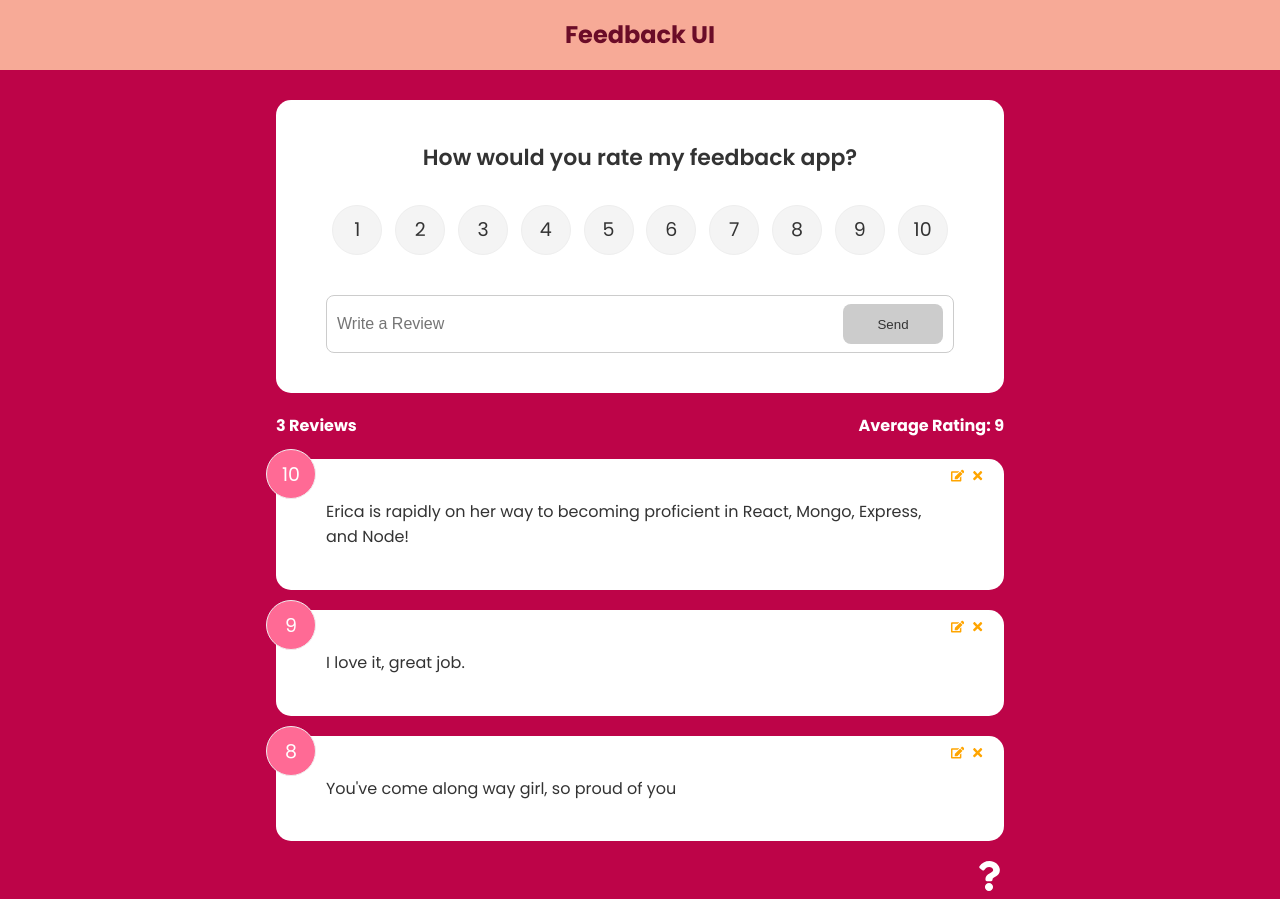
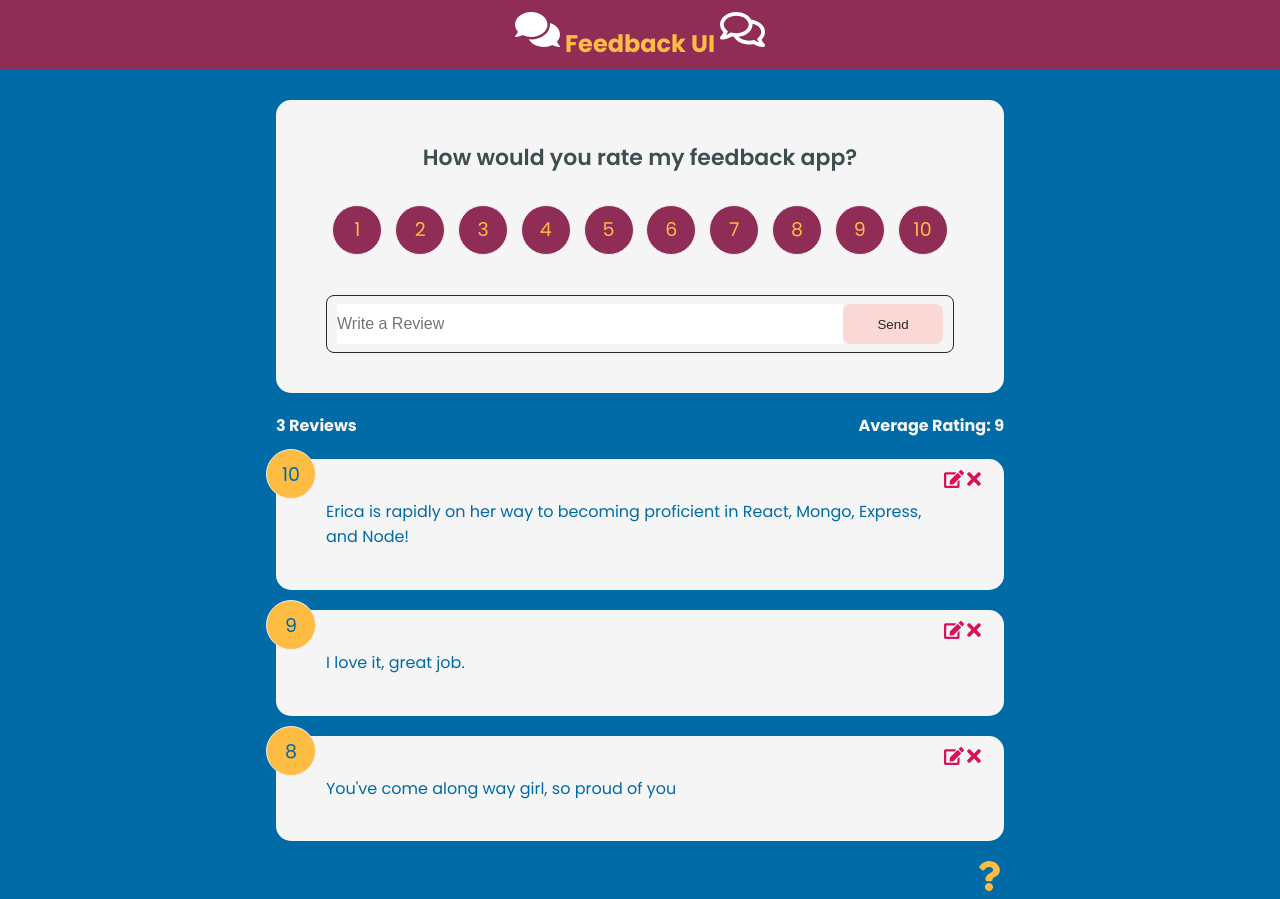
Before and after one commit to Ecce0/give_me_feedback, a React (Create React App) app: page / in a window 1280 px wide. Built offline with nearby package versions, Linux system fonts and the light colour scheme.

Commit message:
styling changes

```diff
--- a/package.json
+++ b/package.json
@@ -14,8 +14,7 @@
     "react-scripts": "5.0.1",
     "styled-components": "^5.3.5",
     "uuid": "^8.3.2",
-    "web-vitals": "^2.1.4",
-    "nth-check": ">=2.0.1"
+    "web-vitals": "^2.1.4"
   },
   "scripts": {
     "start": "react-scripts start",
@@ -42,6 +41,6 @@
     ]
   },
   "devDependencies": {
-    "nth-check": ">=2.0.1"
+    "nth-check": "^2.1.1"
   }
 }
--- a/src/App.js
+++ b/src/App.js
@@ -1,7 +1,6 @@
 import './App.css'
 import Header from './components/Header'
 import List from './components/List'
-import FeedbackData from './components/data/FeedbackData'
 import FeedbackStats from './components/FeedbackStats'
 import FeedbackForm from './components/FeedbackForm'
 import About from './components/pages/About'
--- a/src/components/FeedbackForm.js
+++ b/src/components/FeedbackForm.js
@@ -56,7 +56,7 @@ const FeedbackForm = () => {
 	return (
 		<Card>
 			<form onSubmit={handleSubmit}>
-				<h2>How would you rate my feedback app?</h2>
+				<h2 style={{ color: '#3E4E50' }}>How would you rate my feedback app?</h2>
 				<Ratings select={setRating} selected={rating} />
 				<div className='input-group'>
 					<input
--- a/src/components/Header.js
+++ b/src/components/Header.js
@@ -1,10 +1,11 @@
 import React from "react"
 import PropTypes from 'prop-types'
 import styled from 'styled-components'
+import { FaComments, FaRegComments } from 'react-icons/fa'
 
 const Head = styled.header`
- background: #f7aa97;
- color: #6b0c28
+ background: #8F2D56;
+ color: #FFBC42
 `
 
 const Header = ({ text }) => {
@@ -13,7 +14,17 @@ const Header = ({ text }) => {
   return (
     <Head>
       <div className="container">
-        <h2>{text}</h2>
+        <h2>
+          <span>
+            <FaComments color='#fff' size={45} />
+            {' '}
+          </span>
+          {text}
+          <span>
+            {' '}
+            <FaRegComments color='#fff' size={45} />
+          </span>
+        </h2>
       </div>
     </Head>
   )
--- a/src/components/SingleFeedback.js
+++ b/src/components/SingleFeedback.js
@@ -10,10 +10,10 @@ const SingleFeedback = ({ statement }) => {
 		<Card reverse={true}>
 			<div className='num-display'>{statement.rating}</div>
 			<button className='close' onClick={() => onDelete(statement.id)}>
-				<FaTimes color='orange' />
+				<FaTimes color='#D81159' size={20} />
 			</button>
 			<button onClick={() => editStatement(statement)} className="edit">
-				<FaEdit color="orange" />
+				<FaEdit color='#D81159' size={20} />
 			</button>
 			<div className='text-display'>{statement.text}</div>
 		</Card>
--- a/src/components/pages/About.js
+++ b/src/components/pages/About.js
@@ -1,13 +1,14 @@
 import React from "react"
 import Card from '../shared/Card'
 import { Link } from 'react-router-dom'
+import { FaInfoCircle } from 'react-icons/fa'
 
 const About = () => {
 
   return(
     <Card>
       <div className="about">
-        <h1>About This Project</h1>
+        <h1>About This Project<span>{' '}<FaInfoCircle color='#FFBC42' /></span></h1>
         <p>This is a react app to leave feedback for me, the Software Engineer of this app, E.Collier</p>
         <p>Version 1.0.0</p>
 
--- a/src/components/shared/AboutIconLink.js
+++ b/src/components/shared/AboutIconLink.js
@@ -10,7 +10,7 @@ const AboutIconLink = () => {
       <Link to={{
         pathname: '/about'
       }}>
-        <FaQuestion size={30} />
+        <FaQuestion color='#FFBC42' size={30} />
       </Link>
     </div>
   )
--- a/src/index.css
+++ b/src/index.css
@@ -8,8 +8,8 @@
 
 body {
   font-family: 'Poppins', sans-serif;
-  background-color: #bd0448;
-  color: #fa8061;
+  background-color: #006BA6;
+  color: #D81159;
   line-height: 1.6;
 }
 
@@ -33,8 +33,8 @@ header {
 }
 
 .card {
-  background-color: #fff;
-  color: #333;
+  background-color: whitesmoke;
+  color: #2E282A;
   border-radius: 15px;
   padding: 40px 50px;
   margin: 20px 0;
@@ -42,8 +42,8 @@ header {
 }
 
 .card.reverse {
-  background-color: rgba(0, 0, 0, 0.4);
-  color: #fff;
+  background-color: #006BA6;
+  color: #2E282A
 }
 
 .card h2 {
@@ -62,7 +62,8 @@ header {
 .rating li,
 .num-display {
   position: relative;
-  background: #f4f4f4;
+  color: #FFBC42;
+  background: #8F2D56;
   width: 50px;
   height: 50px;
   padding: 10px;
@@ -87,8 +88,8 @@ header {
 
 .rating li:hover,
 .num-display {
-  background: #ff6a95;
-  color: #fff;
+  background: #FFBC42;
+  color: #006BA6;
 }
 
 [type='radio'] {
@@ -103,7 +104,7 @@ header {
 .input-group {
   display: flex;
   flex-direction: row;
-  border: 1px solid #ccc;
+  border: 1px solid #2E282A;
   padding: 8px 10px;
   border-radius: 8px;
 }
@@ -119,7 +120,7 @@ input:focus {
 }
 
 .feedback-stats {
-  color: #fff;
+  color: whitesmoke;
   display: flex;
   justify-content: space-between;
   align-items: center;
@@ -141,6 +142,11 @@ input:focus {
   border: none;
 }
 
+
+.text-display {
+  color: #006BA6
+}
+
 .edit {
   right: 40px;
 }
@@ -156,11 +162,11 @@ input:focus {
 }
 
 .btn-primary {
-  background-color: #202142;
+  background-color: #FAD8D6;
 }
 
 .btn-secondary {
-  background: #ff6a95;
+  background: #2E282A;
 }
 
 .btn:hover {
@@ -169,8 +175,8 @@ input:focus {
 }
 
 .btn:disabled {
-  background-color: #cccccc;
-  color: #333;
+  background-color: #FAD8D6;
+  color: #2E282A;
   cursor: auto;
 }
 
@@ -182,7 +188,7 @@ input:focus {
 .message {
   padding-top: 10px;
   text-align: center;
-  color: rebeccapurple;
+  color: #D81159;
 }
 
 /* FIX: Remove position: absolute to keep about icon at the bottom of the
@@ -200,7 +206,7 @@ input:focus {
 }
 
 .about-link a:hover {
-  color: #ff6a95;
+  color: #17BEBB;
 }
 
 .about h1 {
@@ -227,4 +233,6 @@ input:focus {
   .input-group input {
     width: 80%;
   }
+
+
 }
```
Also changed, not shown: 1 other file (tests, documents, lock files or other folders).
